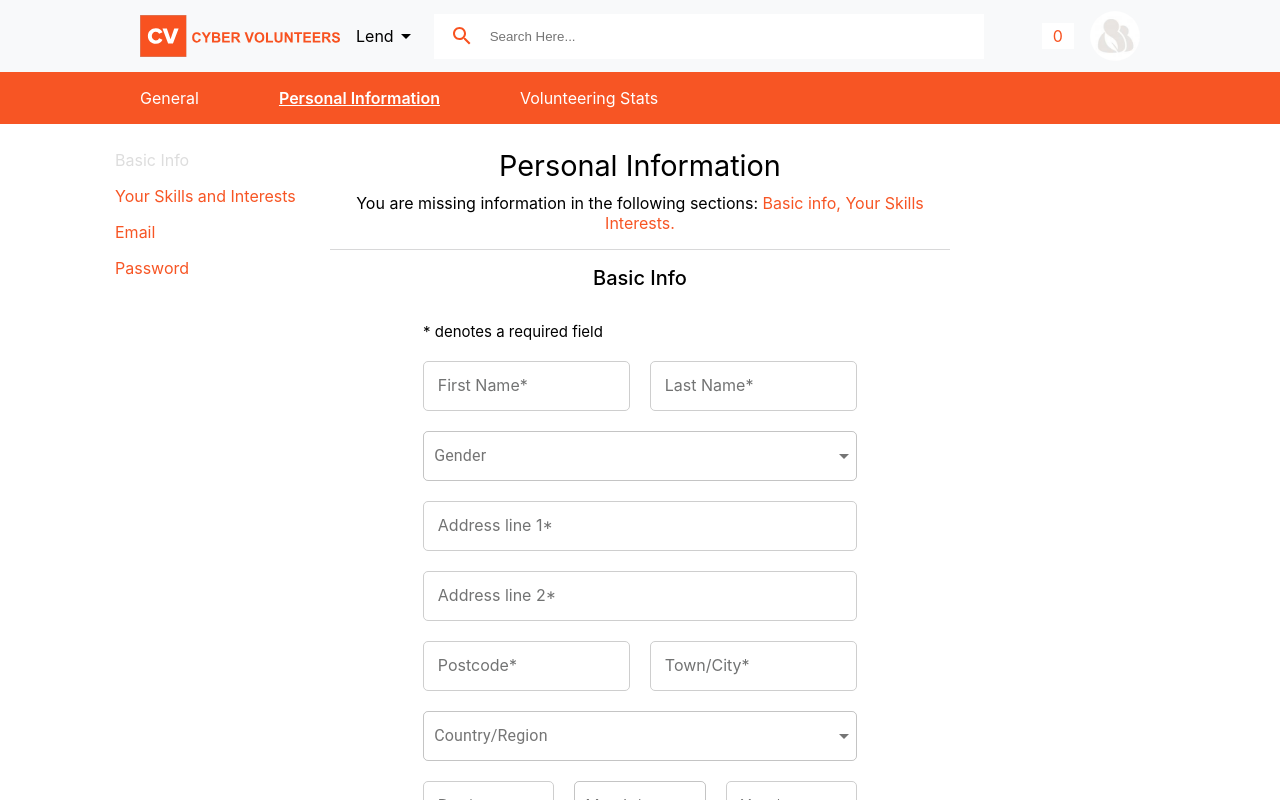
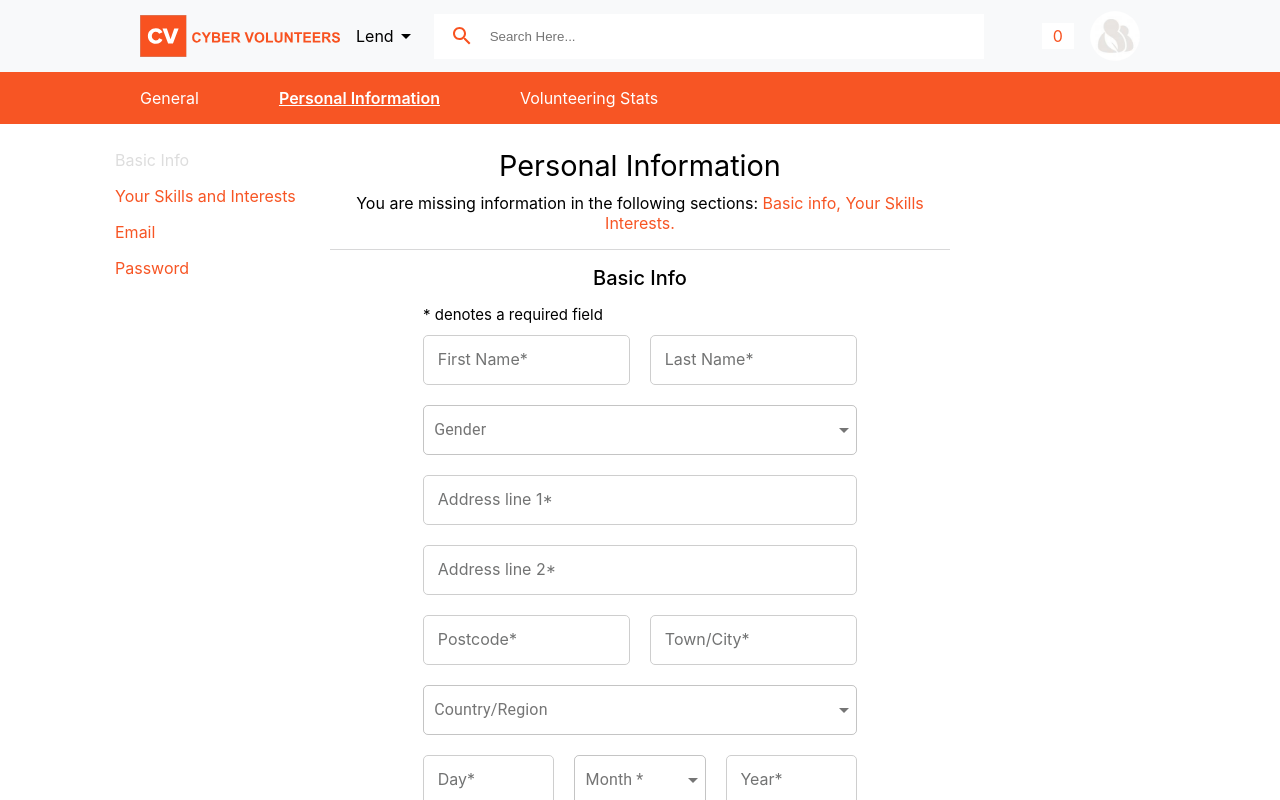
Before and after one commit to AtifWeb/popcornwebsite, a React (Create React App) app: page / in a window 1280 px wide. Shown: the top 800 px of the page. Built offline with nearby package versions, Linux system fonts and the light colour scheme.

Commit message:
new push

```diff
--- a/src/App.css
+++ b/src/App.css
@@ -24,13 +24,14 @@ label + .MuiInput-formControl {
   background-color: #f75524 !important;
   color: #fff !important;
   border: none;
-  border-bottom: 2px solid #8f341d !important;
+  border-bottom: 1px solid #df3f0e !important;
+  box-shadow: 0 0.125rem #df3f0e !important;
 }
 
 .skill_save_one:hover,
 .skill_save_two:hover {
   color: #fff !important;
-  background-color: #e9552f !important;
+  background-color: #df3f0e !important;
 }
 body {
   background-color: #ffffff;
--- a/src/App/Components/common/templates/PersonalInformation/BasicInfo/BasicInfo.module.css
+++ b/src/App/Components/common/templates/PersonalInformation/BasicInfo/BasicInfo.module.css
@@ -21,14 +21,14 @@
   font-weight: 400;
   color: #000;
   font-size: 15px;
-  margin-top: 2rem;
+  margin-top: 0.9rem;
 }
 .inputWrappers {
   display: grid;
   grid-template-columns: repeat(6, 1fr);
   grid-gap: 20px;
   margin: 0rem auto;
-  margin-top: 1.2rem;
+  margin-top: 0.7rem;
 
   width: 70%;
 }
```
